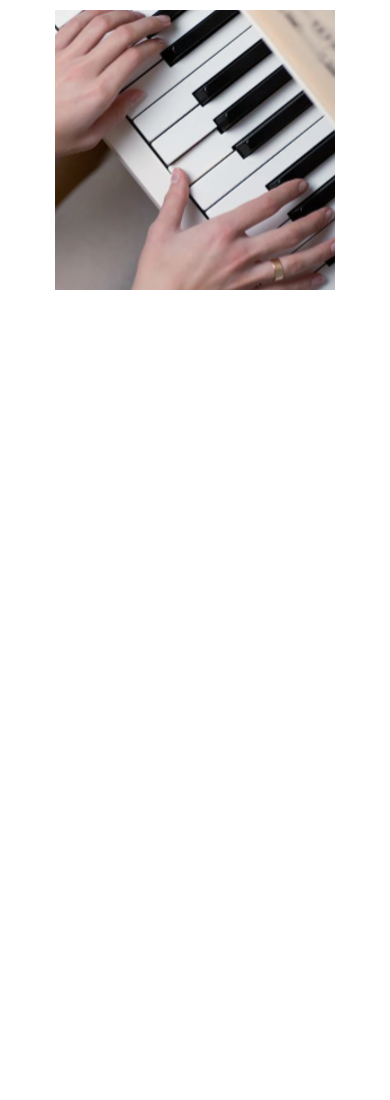
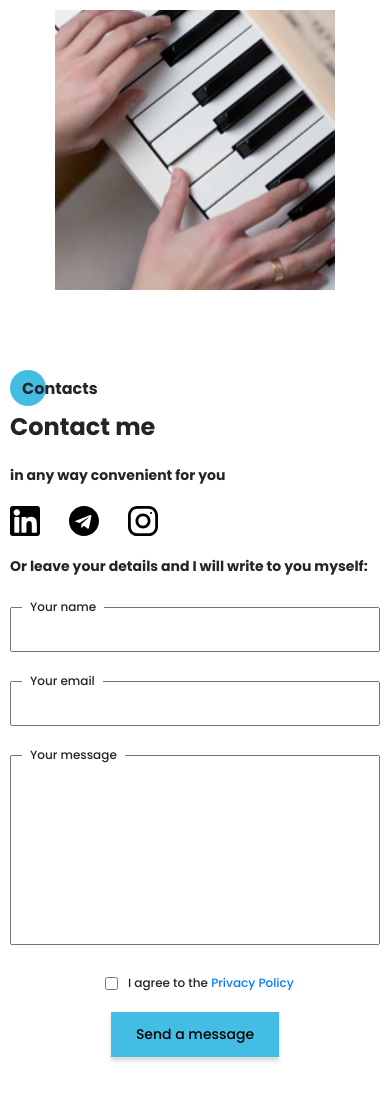
Before and after one commit to OkayMarta/my-portfolio, a website built with Vite: page index.html in a window 390 px wide. Shown: the part 7810-8910 px from the top of the page. Before the commit the page ends 8100 px from the top, so only its background shows below. Built offline with nearby package versions, Linux system fonts and the light colour scheme.

Commit message:
added responsive design for section contacts

```diff
--- a/index.html
+++ b/index.html
@@ -608,6 +608,107 @@
 			</div>
 		</section>
 
+		<section class="contacts">
+			<div class="container">
+				<div class="contacts__wrapper">
+					<div class="contacts__photo">
+						<img src="/src/img/second_photo.jpg" alt="photo" />
+					</div>
+					<div class="contacts__description">
+						<h2 class="title title_fz16 contacts__title">
+							Contacts
+						</h2>
+						<div class="title title_fz36 contacts__subtitle">
+							Contact me
+						</div>
+
+						<div class="title title_fz14 contacts__text">
+							in any way convenient for you
+						</div>
+						<div class="contacts__social">
+							<a
+								href="https://www.linkedin.com/in/marta-okilka-110597369/"
+								class="contacts__link"
+								target="_blank"
+								rel="noopener noreferrer"
+								><img
+									src="/src/icons/social/linkedin.svg"
+									alt="LinkedIn"
+							/></a>
+							<a
+								href="https://t.me/hai_mekossa"
+								class="contacts__link"
+								target="_blank"
+								rel="noopener noreferrer"
+								><img
+									src="/src/icons/social/telegram.svg"
+									alt="Telegram"
+							/></a>
+							<a
+								href="https://www.instagram.com/okay_marta/"
+								class="contacts__link"
+								target="_blank"
+								rel="noopener noreferrer"
+								><img
+									src="/src/icons/social/instagram.svg"
+									alt="Instagram"
+							/></a>
+						</div>
+						<div class="title title_fz14 contacts__text">
+							Or leave your details and I will write to you
+							myself:
+						</div>
+
+						<form action="#" class="contacts__form">
+							<div class="contacts__input">
+								<input
+									required
+									name="name"
+									id="name"
+									type="text"
+								/>
+								<label for="name">Your name</label>
+							</div>
+							<div class="contacts__input">
+								<input
+									required
+									name="email"
+									id="email"
+									type="email"
+								/>
+								<label for="email">Your email</label>
+							</div>
+							<div class="contacts__textarea">
+								<textarea name="text" id="text"></textarea>
+								<label for="text">Your message</label>
+							</div>
+							<div class="contacts__triggers">
+								<button class="contacts__btn btn">
+									Send a message
+								</button>
+								<div class="contacts__policy">
+									<input
+										required
+										name="checkbox"
+										type="checkbox"
+									/>
+									<span
+										>I agree to the
+										<a
+											href="/policy.html"
+											target="_blank"
+											rel="noreferrer"
+											>Privacy Policy</a
+										></span
+									>
+								</div>
+							</div>
+						</form>
+					</div>
+				</div>
+			</div>
+		</section>
+
 		<script type="module" src="/src/js/script.js"></script>
 	</body>
 </html>
--- a/src/sass/blocks/_media.scss
+++ b/src/sass/blocks/_media.scss
@@ -45,6 +45,17 @@
 				grid-row: unset;
 				grid-column: unset;
 			}
+		}
+	}
+
+	.contacts {
+		&__wrapper {
+			padding: 0;
+			grid-template-columns: 400px 540px;
+		}
+
+		&__form {
+			grid-template: 45px 190px 45px / repeat(2, 260px);
 		}
 	}
 }
@@ -124,6 +135,21 @@
 	.hobbies {
 		padding-top: 80px;
 	}
+
+	.contacts {
+		&__wrapper {
+			grid-template-columns: 1fr;
+		}
+
+		&__photo {
+			display: none;
+		}
+
+		&__form {
+			grid-template: 45px 190px 45px / repeat(2, 1fr);
+			column-gap: 20px;
+		}
+	}
 }
 
 @media (max-width: 768px) {
@@ -182,6 +208,10 @@
 		&__wrapper {
 			margin-top: 35px;
 		}
+	}
+
+	.contacts {
+		padding-top: 80px;
 	}
 }
 
@@ -314,4 +344,38 @@
 			row-gap: 21px;
 		}
 	}
+
+	.contacts {
+		padding-bottom: 50px;
+
+		&__form {
+			grid-template: 45px 45px 190px minmax(45px, auto) / 1fr;
+			column-gap: 0;
+		}
+
+		&__textarea {
+			grid-column: unset;
+			width: 100%;
+		}
+
+		&__triggers {
+			grid-column: unset;
+			grid-template-columns: 1fr;
+			column-gap: unset;
+			row-gap: 20px;
+		}
+
+		&__btn {
+			order: 2;
+			max-width: 220px;
+			margin: 0 auto;
+		}
+
+		&__policy {
+			white-space: nowrap;
+			width: 180px;
+			margin: 0 auto;
+			line-height: 18px;
+		}
+	}
 }
```
